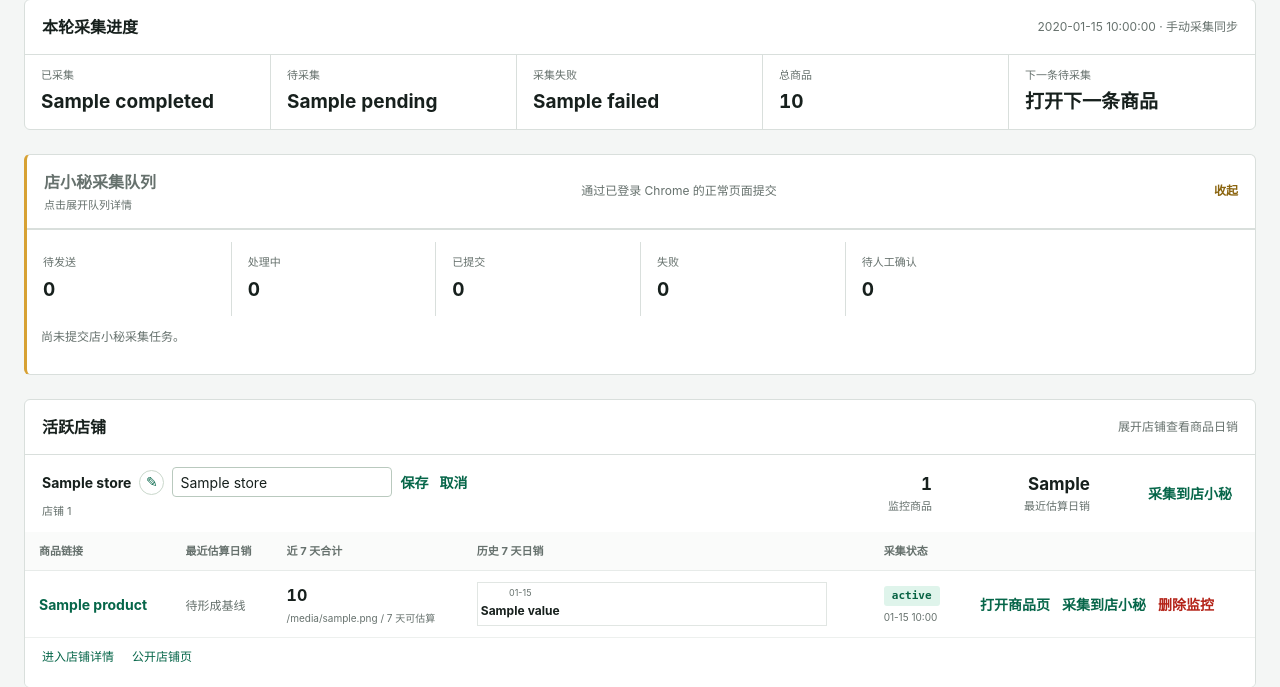
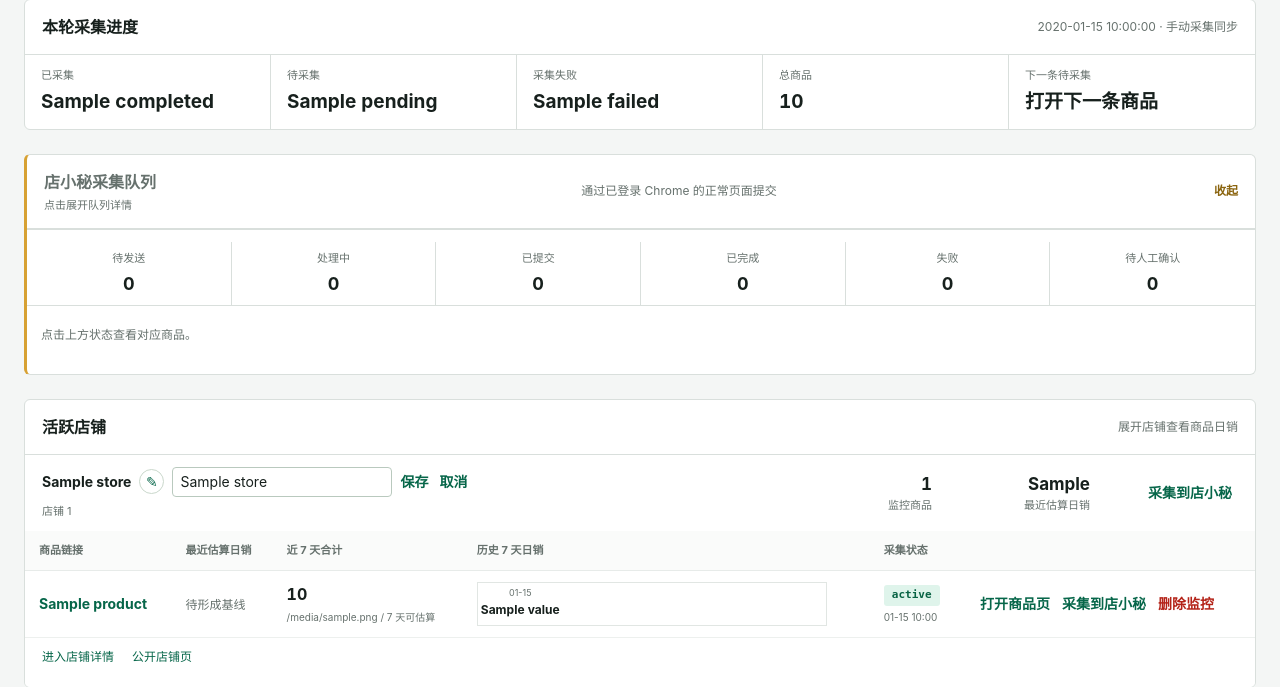
Before and after one commit to Galoremw/aliexpress-monitor, a FastAPI app: template app/templates/dashboard.html in a window 1280 px wide, after a click that opens the changed part. Shown: the part 676-1363 px from the top of the page. Run offline with FastAPI, Linux system fonts and the light colour scheme; the template is opened without the code that fills it: most values are stand-ins (such as "Sample title", 1, 10 or a date in 2020).

Commit message:
Partition Dianxiaomi queue by status

```diff
--- a/app/static/dashboard.css
+++ b/app/static/dashboard.css
@@ -150,9 +150,16 @@ tr:last-child td { border-bottom: 0; }
 .dianxiaomi-summary-title { display: grid; gap: 3px; }
 .dianxiaomi-summary-title small, .dianxiaomi-summary-hint { color: var(--muted); font-size: 11px; }
 .dianxiaomi-content { padding: 12px 0 14px; border-top: 1px solid var(--line); }
-.dianxiaomi-progress-grid { margin: 0; }
-.dianxiaomi-content > .muted-value { margin: 12px 14px 0; }
-.dianxiaomi-items { display: grid; gap: 8px; margin-top: 14px; }
+.dianxiaomi-filter-grid { display: grid; grid-template-columns: repeat(6, minmax(0, 1fr)); border-bottom: 1px solid var(--line); }
+.dianxiaomi-filter { min-height: 62px; display: grid; place-content: center; gap: 3px; padding: 8px; border: 0; border-right: 1px solid var(--line); background: #fff; color: var(--ink); cursor: pointer; font: inherit; text-align: center; transition: background .15s ease, color .15s ease; }
+.dianxiaomi-filter:last-child { border-right: 0; }
+.dianxiaomi-filter:hover { background: #fffdf7; }
+.dianxiaomi-filter:focus-visible { outline: 2px solid #9bd8c3; outline-offset: -2px; }
+.dianxiaomi-filter.active { background: #fff7df; color: #704500; box-shadow: inset 0 -3px #d7a133; }
+.dianxiaomi-filter small { color: var(--muted); font-size: 11px; }
+.dianxiaomi-filter b { font-size: 18px; font-variant-numeric: tabular-nums; }
+.dianxiaomi-items { display: grid; gap: 8px; min-height: 42px; margin-top: 12px; padding: 0 12px; }
+.dianxiaomi-items > .muted-value { margin: 8px 2px; }
 .dianxiaomi-item { display: grid; grid-template-columns: minmax(0, 1fr) auto; gap: 12px; padding: 11px 12px; border: 1px solid var(--line); background: #fffdf7; }
 .dianxiaomi-item-main { min-width: 0; display: grid; gap: 4px; }
 .dianxiaomi-item-title { overflow: hidden; text-overflow: ellipsis; white-space: nowrap; }
@@ -185,6 +192,9 @@ tr:last-child td { border-bottom: 0; }
   .browser-progress-grid { grid-template-columns: repeat(5, minmax(0, 1fr)); }
   .browser-progress-grid > *:nth-child(3n) { border-right: 1px solid var(--line); }
   .browser-progress-grid > *:last-child { border-right: 0; }
+  .dianxiaomi-filter-grid { grid-template-columns: repeat(3, 1fr); }
+  .dianxiaomi-filter:nth-child(3n) { border-right: 0; }
+  .dianxiaomi-filter:nth-child(-n+3) { border-bottom: 1px solid var(--line); }
 }
 @media (max-width: 560px) {
   .topbar { padding: 0 14px; }
@@ -201,6 +211,10 @@ tr:last-child td { border-bottom: 0; }
   .dianxiaomi-item-side { justify-content: flex-start; flex-wrap: wrap; }
   .dianxiaomi-item-title { white-space: normal; }
   .dianxiaomi-summary-hint { display: none; }
+  .dianxiaomi-filter-grid { grid-template-columns: repeat(2, 1fr); }
+  .dianxiaomi-filter:nth-child(3n) { border-right: 1px solid var(--line); }
+  .dianxiaomi-filter:nth-child(2n) { border-right: 0; }
+  .dianxiaomi-filter:nth-child(-n+4) { border-bottom: 1px solid var(--line); }
   .status-grid > *:nth-child(3n) { border-right: 1px solid var(--line); }
   .status-grid > *:nth-child(2n) { border-right: 0; }
   .browser-progress-grid { grid-template-columns: repeat(2, 1fr); }
--- a/app/static/dashboard.js
+++ b/app/static/dashboard.js
@@ -138,6 +138,32 @@ document.querySelectorAll(".dianxiaomi-store").forEach((button) => {
   });
 });
 
+let dianxiaomiItems = [];
+let dianxiaomiActiveFilter = null;
+
+const dianxiaomiFilterStatuses = {
+  queued: ["QUEUED"],
+  processing: ["CLAIMED", "OPENED", "FILLED"],
+  submitted: ["COLLECTING"],
+  succeeded: ["SUCCEEDED"],
+  failed: ["FAILED"],
+  needs_confirmation: ["NEEDS_CONFIRMATION"],
+};
+
+function renderDianxiaomiFilter() {
+  const section = document.querySelector("#dianxiaomi-status");
+  const list = section?.querySelector("#dianxiaomi-items");
+  if (!list) return;
+  if (!dianxiaomiActiveFilter) {
+    list.innerHTML = '<p class="muted-value">点击上方状态查看对应商品。</p>';
+    return;
+  }
+  const statuses = dianxiaomiFilterStatuses[dianxiaomiActiveFilter] || [];
+  const filteredItems = dianxiaomiItems.filter((item) => statuses.includes(item.status));
+  const label = section.querySelector(`[data-dianxiaomi-filter="${dianxiaomiActiveFilter}"] small`)?.textContent || "该状态";
+  list.innerHTML = filteredItems.map(renderDianxiaomiItem).join("") || `<p class="muted-value">当前没有${escapeDianxiaomiHtml(label)}商品。</p>`;
+}
+
 async function refreshDianxiaomiStatus() {
   const section = document.querySelector("#dianxiaomi-status");
   if (!section) return;
@@ -147,11 +173,8 @@ async function refreshDianxiaomiStatus() {
       const target = section.querySelector(`[data-dianxiaomi-value="${key}"]`);
       if (target) target.textContent = status[key];
     });
-    const latest = section.querySelector("#dianxiaomi-latest");
-    const item = status.items?.[0] || status.latest?.[0];
-    if (latest && item) latest.textContent = `商品 ID ${item.platform_product_id || item.product_id || "—"} · ${item.status}${item.error_message ? ` · ${item.error_message}` : ""}`;
-    const list = section.querySelector("#dianxiaomi-items");
-    if (list) list.innerHTML = (status.items || []).map(renderDianxiaomiItem).join("") || '<p class="muted-value">当前没有店小秘任务。</p>';
+    dianxiaomiItems = status.items || [];
+    renderDianxiaomiFilter();
   } catch {
     // The integration is optional; a temporary API restart should not affect the dashboard.
   }
@@ -204,6 +227,17 @@ function formatDashboardDate(value) { return value ? new Date(value).toLocaleStr
 
 void refreshDianxiaomiStatus();
 window.setInterval(refreshDianxiaomiStatus, 5000);
+document.querySelector("#dianxiaomi-status")?.addEventListener("click", (event) => {
+  const filter = event.target.closest("[data-dianxiaomi-filter]");
+  if (!filter) return;
+  dianxiaomiActiveFilter = filter.dataset.dianxiaomiFilter;
+  document.querySelectorAll("[data-dianxiaomi-filter]").forEach((button) => {
+    const selected = button === filter;
+    button.classList.toggle("active", selected);
+    button.setAttribute("aria-selected", String(selected));
+  });
+  renderDianxiaomiFilter();
+});
 document.querySelector("#dianxiaomi-items")?.addEventListener("click", async (event) => {
   const button = event.target.closest("[data-dianxiaomi-action]");
   if (!button) return;
--- a/app/templates/dashboard.html
+++ b/app/templates/dashboard.html
@@ -75,15 +75,15 @@
     <span class="dianxiaomi-summary-hint">通过已登录 Chrome 的正常页面提交</span>
   </summary>
   <div class="dianxiaomi-content">
-    <div class="status-grid dianxiaomi-progress-grid">
-      <span><small>待发送</small><b data-dianxiaomi-value="queued">0</b></span>
-      <span><small>处理中</small><b data-dianxiaomi-value="processing">0</b></span>
-      <span><small>已提交</small><b data-dianxiaomi-value="submitted">0</b></span>
-      <span><small>失败</small><b data-dianxiaomi-value="failed">0</b></span>
-      <span><small>待人工确认</small><b data-dianxiaomi-value="needs_confirmation">0</b></span>
+    <div class="dianxiaomi-filter-grid" role="tablist" aria-label="按状态查看店小秘任务">
+      <button class="dianxiaomi-filter" type="button" role="tab" aria-selected="false" data-dianxiaomi-filter="queued"><small>待发送</small><b data-dianxiaomi-value="queued">0</b></button>
+      <button class="dianxiaomi-filter" type="button" role="tab" aria-selected="false" data-dianxiaomi-filter="processing"><small>处理中</small><b data-dianxiaomi-value="processing">0</b></button>
+      <button class="dianxiaomi-filter" type="button" role="tab" aria-selected="false" data-dianxiaomi-filter="submitted"><small>已提交</small><b data-dianxiaomi-value="submitted">0</b></button>
+      <button class="dianxiaomi-filter" type="button" role="tab" aria-selected="false" data-dianxiaomi-filter="succeeded"><small>已完成</small><b data-dianxiaomi-value="succeeded">0</b></button>
+      <button class="dianxiaomi-filter" type="button" role="tab" aria-selected="false" data-dianxiaomi-filter="failed"><small>失败</small><b data-dianxiaomi-value="failed">0</b></button>
+      <button class="dianxiaomi-filter" type="button" role="tab" aria-selected="false" data-dianxiaomi-filter="needs_confirmation"><small>待人工确认</small><b data-dianxiaomi-value="needs_confirmation">0</b></button>
     </div>
-    <p id="dianxiaomi-latest" class="muted-value">尚未提交店小秘采集任务。</p>
-    <div id="dianxiaomi-items" class="dianxiaomi-items" aria-live="polite"></div>
+    <div id="dianxiaomi-items" class="dianxiaomi-items" role="tabpanel" aria-live="polite"><p class="muted-value">点击上方状态查看对应商品。</p></div>
   </div>
 </details>
 
```
Also changed, not shown: tests/test_dashboard.py (+10 -1 lines).
